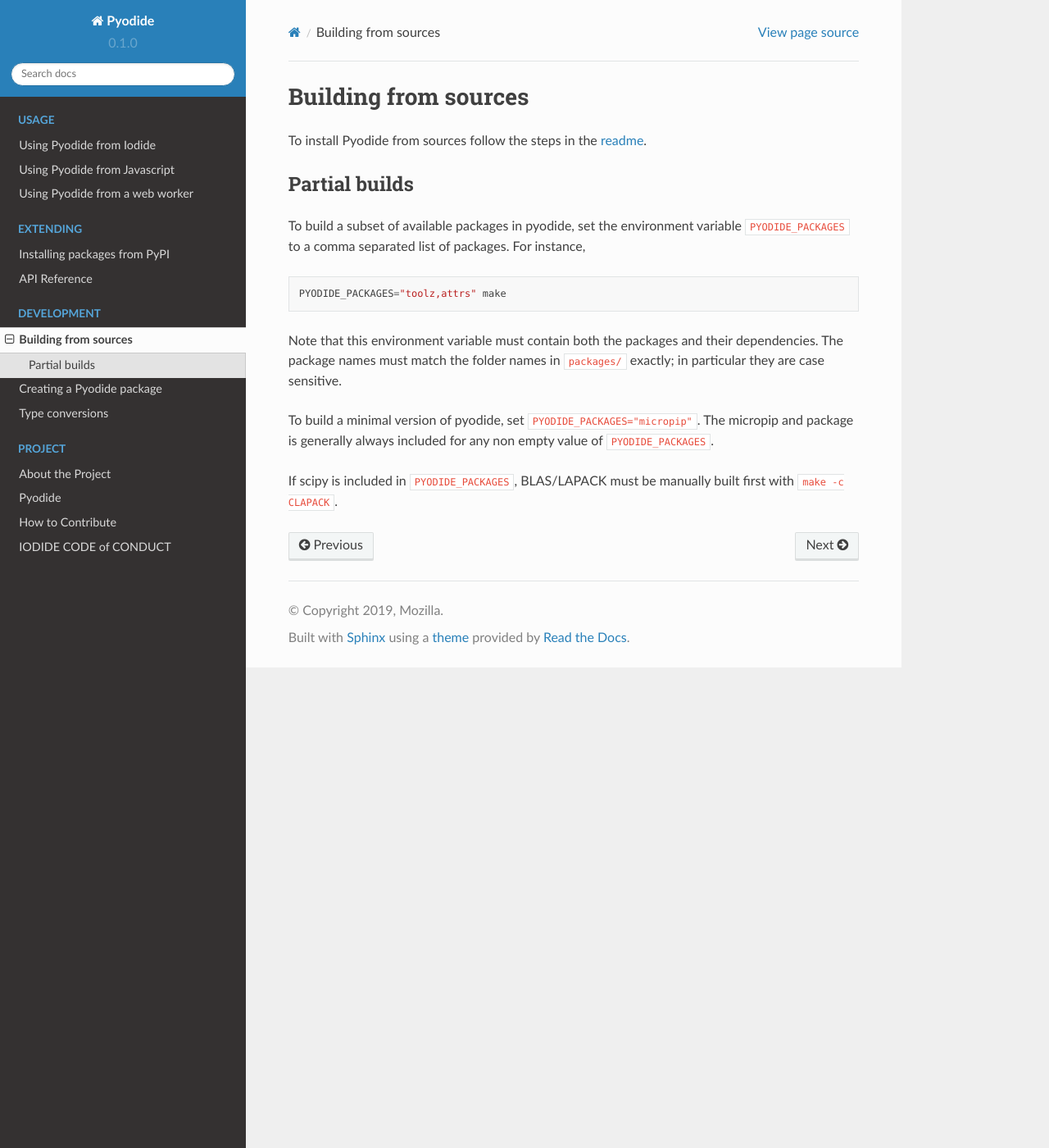
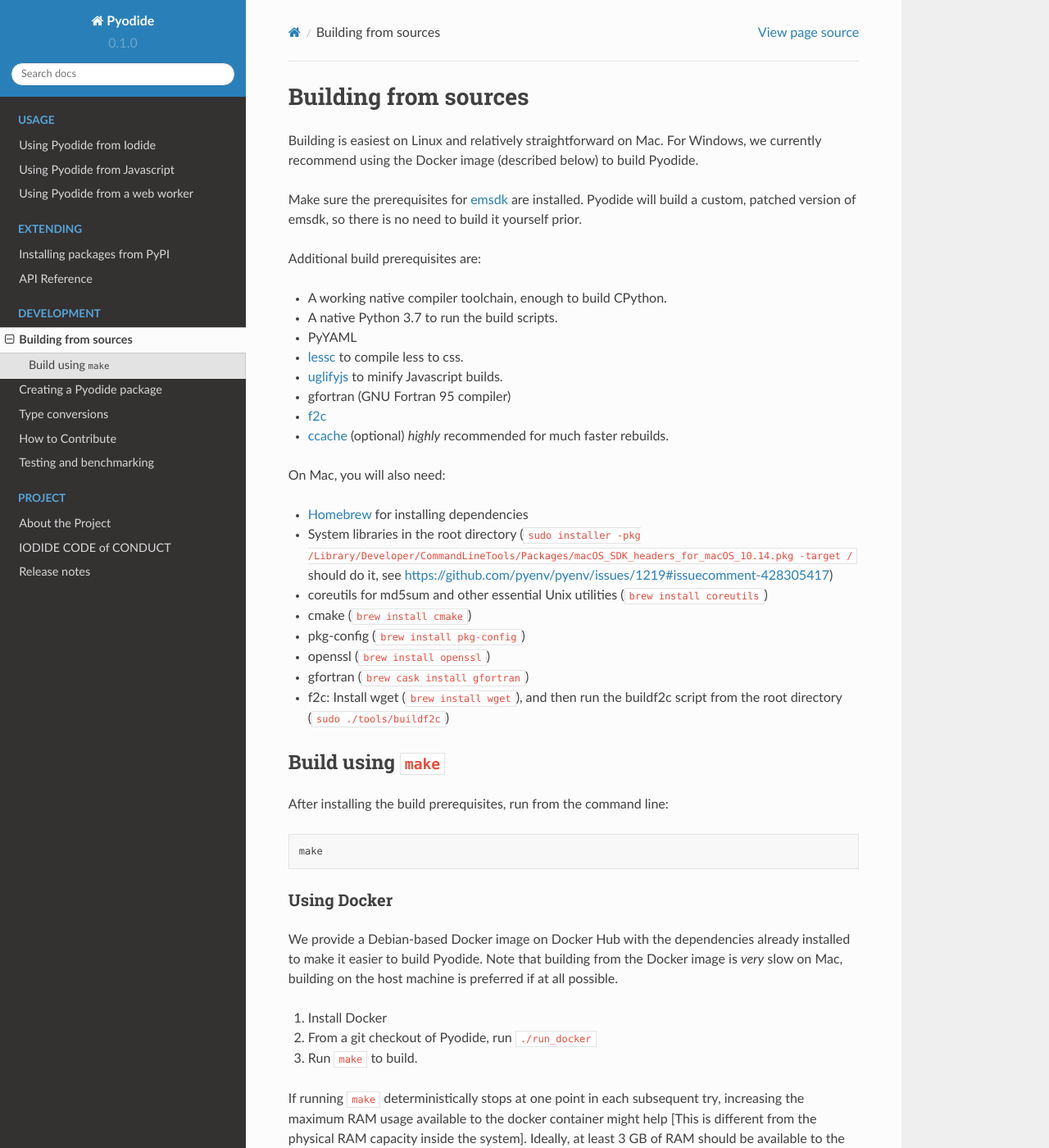
Before and after one commit to pyodide/pyodide, a Sphinx documentation site: the page built from docs/building_from_sources.md, in a window 1280 px wide and 1400 px high. Shown: the whole window at 82% size. Built offline with Sphinx 7.4.7 and the Read the Docs theme 2.0.0, drawn with Linux system fonts in a browser that asks for light colours; the version number is read from the project's files by our own code; some of the changed text lies outside the part shown.

````diff
--- a/docs/building_from_sources.md
+++ b/docs/building_from_sources.md
@@ -1,8 +1,64 @@
 # Building from sources
 
-To install Pyodide from sources follow the steps in the
-[readme](./rootdir.html#building-from-source).
+Building is easiest on Linux and relatively straightforward on Mac. For
+Windows, we currently recommend using the Docker image (described below) to
+build Pyodide.
 
+Make sure the prerequisites for [emsdk](https://github.com/emscripten-core/emsdk) are
+installed. Pyodide will build a custom, patched version of emsdk, so there is no
+need to build it yourself prior.
+
+Additional build prerequisites are:
+
+- A working native compiler toolchain, enough to build CPython.
+- A native Python 3.7 to run the build scripts.
+- PyYAML
+- [lessc](http://lesscss.org/) to compile less to css.
+- [uglifyjs](https://github.com/mishoo/UglifyJS) to minify Javascript builds.
+- gfortran (GNU Fortran 95 compiler)
+- [f2c](http://www.netlib.org/f2c/)
+- [ccache](https://ccache.samba.org) (optional) *highly* recommended for much faster rebuilds.
+
+On Mac, you will also need:
+
+- [Homebrew](https://brew.sh/) for installing dependencies
+- System libraries in the root directory (`sudo installer -pkg /Library/Developer/CommandLineTools/Packages/macOS_SDK_headers_for_macOS_10.14.pkg -target /` should do it, see https://github.com/pyenv/pyenv/issues/1219#issuecomment-428305417)
+- coreutils for md5sum and other essential Unix utilities (`brew install coreutils`)
+- cmake (`brew install cmake`)
+- pkg-config (`brew install pkg-config`)
+- openssl (`brew install openssl`)
+- gfortran (`brew cask install gfortran`)
+- f2c: Install wget (`brew install wget`), and then run the buildf2c script from the root directory (`sudo ./tools/buildf2c`)
+
+#### Build using `make`
+
+After installing the build prerequisites, run from the command line:
+
+```bash
+make
+```
+
+### Using Docker
+
+We provide a Debian-based Docker image on Docker Hub with the dependencies
+already installed to make it easier to build Pyodide. Note that building from
+the Docker image is *very* slow on Mac, building on the host machine is
+preferred if at all possible.
+
+1. Install Docker
+
+2. From a git checkout of Pyodide, run `./run_docker`
+
+3. Run `make` to build.
+
+If running ``make`` deterministically stops at one point in each subsequent try, increasing
+the maximum RAM usage available to the docker container might help [This is different
+from the physical RAM capacity inside the system]. Ideally, at least 3 GB of RAM
+should be available to the docker container to build `pyodide` smoothly. These settings can
+be changed via Docker Preferences [See [here](https://stackoverflow.com/questions/44533319/how-to-assign-more-memory-to-docker-container)].
+
+You can edit the files in your source checkout on your host machine, and then
+repeatedly run `make` inside the Docker environment to test your changes.
 
 ## Partial builds
 
--- a/docs/index.rst
+++ b/docs/index.rst
@@ -60,12 +60,16 @@ information about the project's organization.
    building_from_sources.md
    new_packages.md
    type_conversions.md
+   contributing.md
+   testing.md
 
 .. toctree::
    :titlesonly:
    :caption: Project
 
-   rootdir.rst
+   about.md
+   code-of-contents
+   changelog.md
 
 Indices and tables
 ==================
````
Also changed, not shown: CHANGELOG.md (+2 -64 lines), README.md (+20 -159 lines), docs/about.md (added, +18 -0 lines), docs/changelog.md (added, +67 -0 lines), docs/code-of-contents.rst (renamed from docs/rootdir.rst, +0 -7 lines), docs/testing.md (added, +67 -0 lines).
